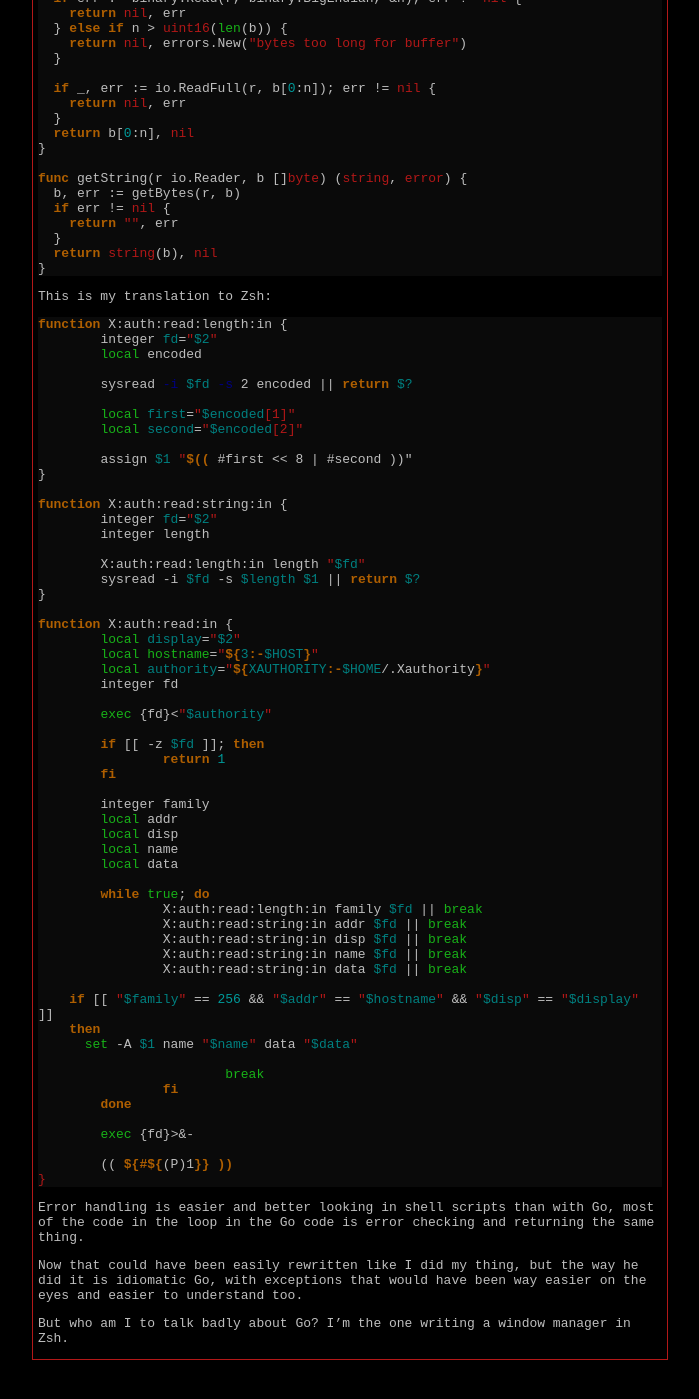
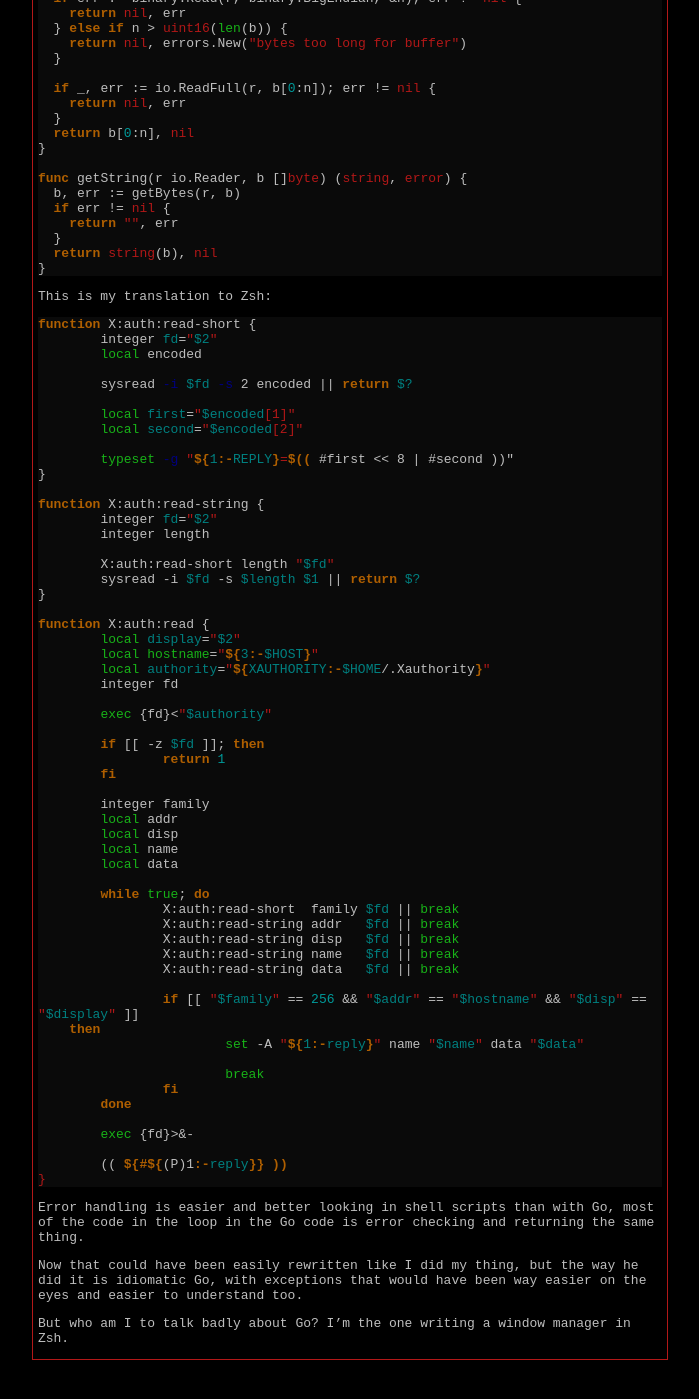
Before and after one commit to meh/meh.github.io, a Jekyll site: the page built from _posts/programming/2012-10-28-go-error-checking-sucks.md, in a window 1280 px wide and 1400 px high, scrolled down 1291 px. Shown: the whole window, without its empty margins (290-989 px from the left). Built offline with Jekyll 4.4.1, drawn with Linux system fonts in a browser that asks for light colours.

Commit message:
posts/go-error-checking: update Zsh code

```diff
--- a/_posts/programming/2012-10-28-go-error-checking-sucks.md
+++ b/_posts/programming/2012-10-28-go-error-checking-sucks.md
@@ -108,7 +108,7 @@ func getString(r io.Reader, b []byte) (string, error) {
 This is my translation to Zsh:
 
 {% highlight bash %}
-function X:auth:read:length:in {
+function X:auth:read-short {
 	integer fd="$2"
 	local encoded
 
@@ -117,18 +117,18 @@ function X:auth:read:length:in {
 	local first="$encoded[1]"
 	local second="$encoded[2]"
 
-	assign $1 "$(( #first << 8 | #second ))"
+	typeset -g "${1:-REPLY}=$(( #first << 8 | #second ))"
 }
 
-function X:auth:read:string:in {
+function X:auth:read-string {
 	integer fd="$2"
 	integer length
 
-	X:auth:read:length:in length "$fd"
+	X:auth:read-short length "$fd"
 	sysread -i $fd -s $length $1 || return $?
 }
 
-function X:auth:read:in {
+function X:auth:read {
 	local display="$2"
 	local hostname="${3:-$HOST}"
 	local authority="${XAUTHORITY:-$HOME/.Xauthority}"
@@ -147,15 +147,15 @@ function X:auth:read:in {
 	local data
 
 	while true; do
-		X:auth:read:length:in family $fd || break
-		X:auth:read:string:in addr $fd || break
-		X:auth:read:string:in disp $fd || break
-		X:auth:read:string:in name $fd || break
-		X:auth:read:string:in data $fd || break
+		X:auth:read-short  family $fd || break
+		X:auth:read-string addr   $fd || break
+		X:auth:read-string disp   $fd || break
+		X:auth:read-string name   $fd || break
+		X:auth:read-string data   $fd || break
 
-    if [[ "$family" == 256 && "$addr" == "$hostname" && "$disp" == "$display" ]]
+		if [[ "$family" == 256 && "$addr" == "$hostname" && "$disp" == "$display" ]]
     then
-      set -A $1 name "$name" data "$data"
+			set -A "${1:-reply}" name "$name" data "$data"
 
 			break
 		fi
@@ -163,7 +163,7 @@ function X:auth:read:in {
 
 	exec {fd}>&-
 
-	(( ${#${(P)1}} ))
+	(( ${#${(P)1:-reply}} ))
 }
 {% endhighlight %}
 
```
